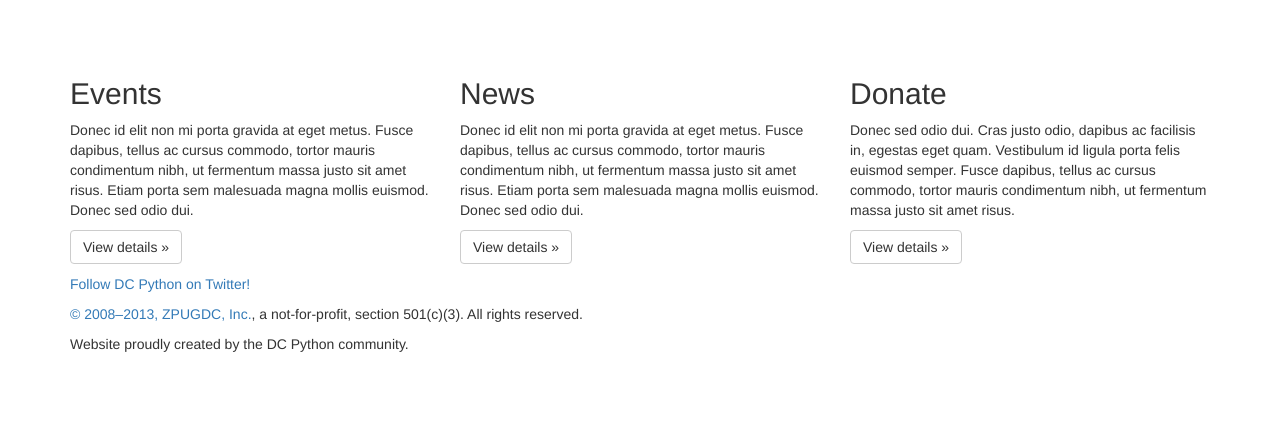
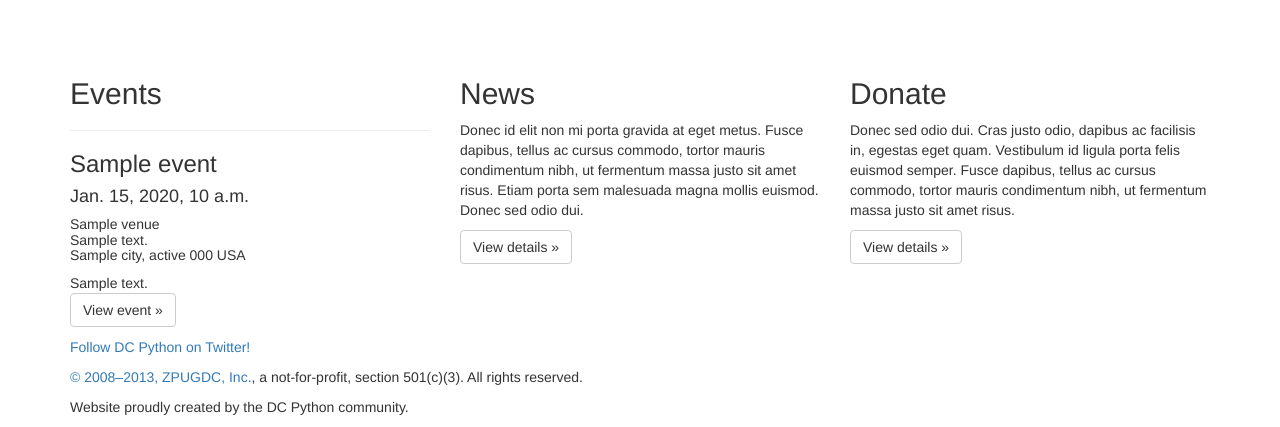
Before and after one commit to ohimors/dcpython-django, a Django app: template app/templates/app/home.html in a window 1280 px wide. Shown: the part 486-913 px from the top of the page. Before the commit the page ends 838 px from the top, so only its background shows below. Run offline with Django 3.2, Linux system fonts and the light colour scheme; the template is opened without the code that fills it: most values are stand-ins (such as "Sample title", 1, 10 or a date in 2020); parts of the project's set-up code (start-up, migrations or seed data) failed here and were passed over; some libraries are stand-ins or nearby versions.

Commit message:
Add events to front page
Will truncate description next although this could be hard because it's HTML

```diff
--- a/app/templates/app/home.html
+++ b/app/templates/app/home.html
@@ -1,4 +1,6 @@
 {% extends "app/base.html" %}
+
+{% load events_extras %}
 
 {% block title %}DC Python{% endblock %}
 
@@ -17,8 +19,19 @@
       <div class="row">
         <div class="col-lg-4">
           <h2>Events</h2>
-          <p>Donec id elit non mi porta gravida at eget metus. Fusce dapibus, tellus ac cursus commodo, tortor mauris condimentum nibh, ut fermentum massa justo sit amet risus. Etiam porta sem malesuada magna mollis euismod. Donec sed odio dui. </p>
-          <p><a class="btn btn-default" href="#">View details &raquo;</a></p>
+          {% for event in upcoming %}
+              <hr />
+              <h3>{{ event.name }}</h3>
+              <h4>{% format_event_date event.start_time event.end_time %}</h4>
+              <h5>{{ event.venue.name }}<br />
+                  {{ event.venue.address_1 }}<br />
+                  {{ event.venue.city }}, {{ event.venue.state }} {{ event.venue.zip }} {{ "USA" }}<br>
+              </h5>
+              {{ event.description | safe }}
+              <p>
+                  <a class="btn btn-default" href="{{ event.event_url}}">View event »</a>
+              </p>
+          {% endfor %}
         </div>
         <div class="col-lg-4">
           <h2>News</h2>
```
Also changed, not shown: app/views.py (+7 -1 lines).
